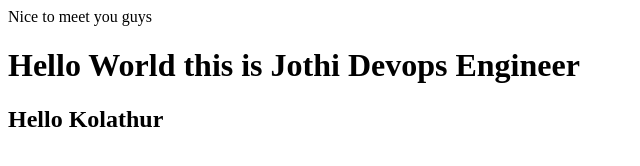
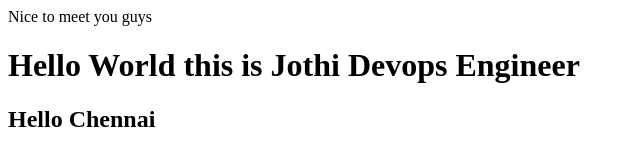
Before and after one commit to Devops2022jk/project, a plain HTML site: page index.html in a window 1280 px wide. Shown: the full height of the page, 0-640 px from the left. Drawn offline with Linux system fonts and the light colour scheme.

Commit message:
Update index.html

```diff
--- a/index.html
+++ b/index.html
@@ -6,7 +6,7 @@ Nice to meet you guys
 Hello World this is Jothi Devops Engineer
 </h1>
 <h2>
-Hello Kolathur
+Hello Chennai
 </h2>
 </head>
 </body>
```
